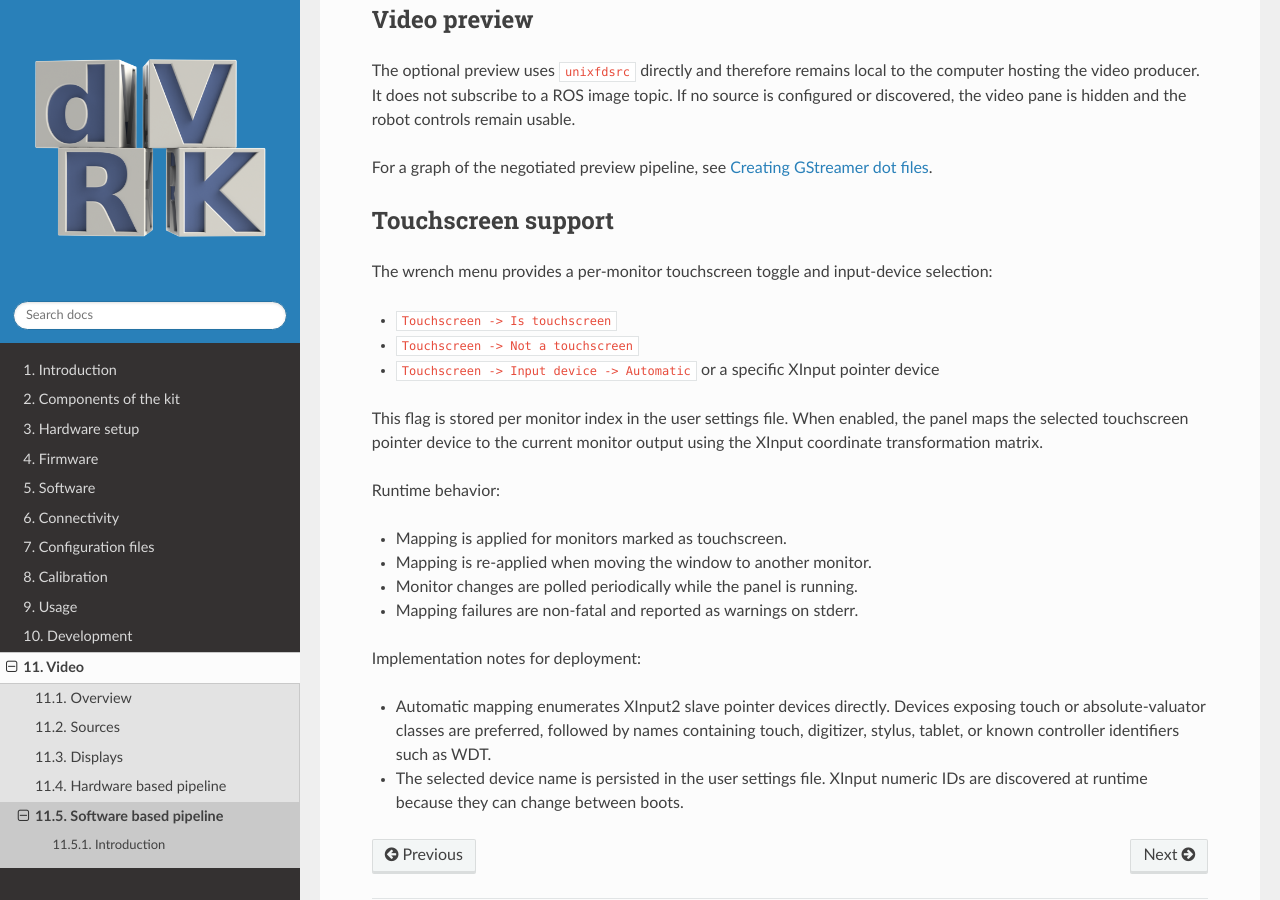
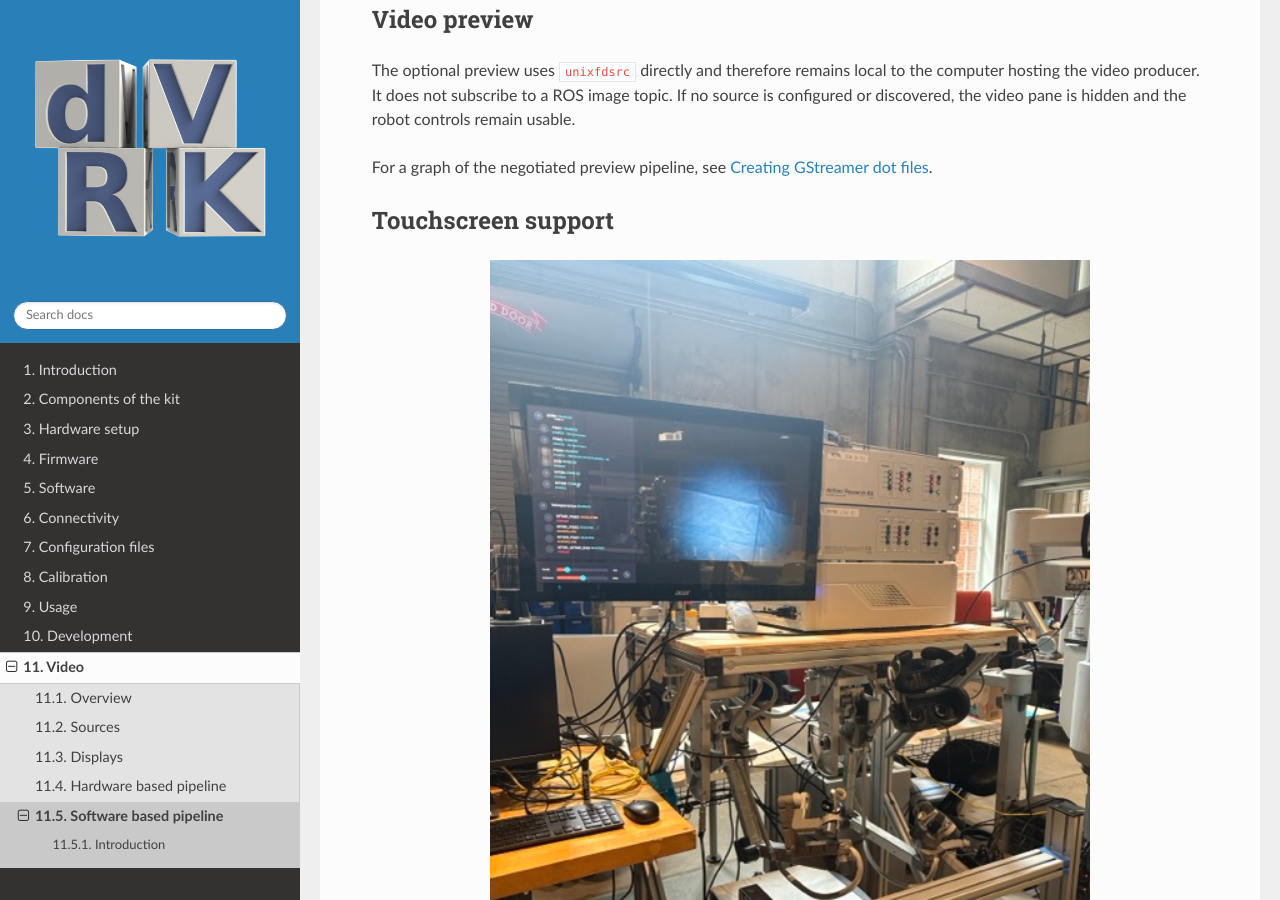
Before and after one commit to jhu-dvrk/dvrk-readthedocs, a Sphinx documentation site: the page built from docs/pages/video/software/dvrk/dvrk_console/control-panel.rst, in a window 1280 px wide and 900 px high, scrolled down 2353 px. Built offline with Sphinx 7.4.7 and the Read the Docs theme 3.1.0, drawn with Linux system fonts in a browser that asks for light colours; the version number could not be read and is left out.

Commit message:
added control_panel photo

```diff
--- a/docs/pages/video/software/dvrk/dvrk_console/control-panel.rst
+++ b/docs/pages/video/software/dvrk/dvrk_console/control-panel.rst
@@ -126,6 +126,10 @@ For a graph of the negotiated preview pipeline, see
 Touchscreen support
 *******************
 
+.. figure:: /images/dvrk_console/dvrk_console_remote_control_touch.jpeg
+   :width: 600
+   :align: center
+
 The wrench menu provides a per-monitor touchscreen toggle and input-device
 selection:
 
```
Also changed, not shown: docs/images/dvrk_console/dvrk_console_remote_control_touch.jpeg (added).
